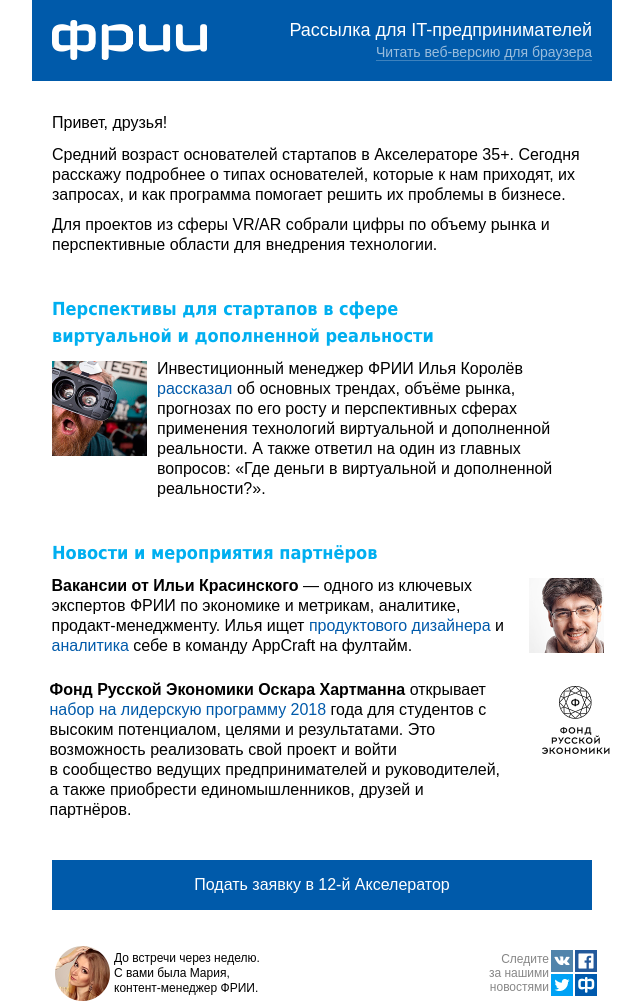
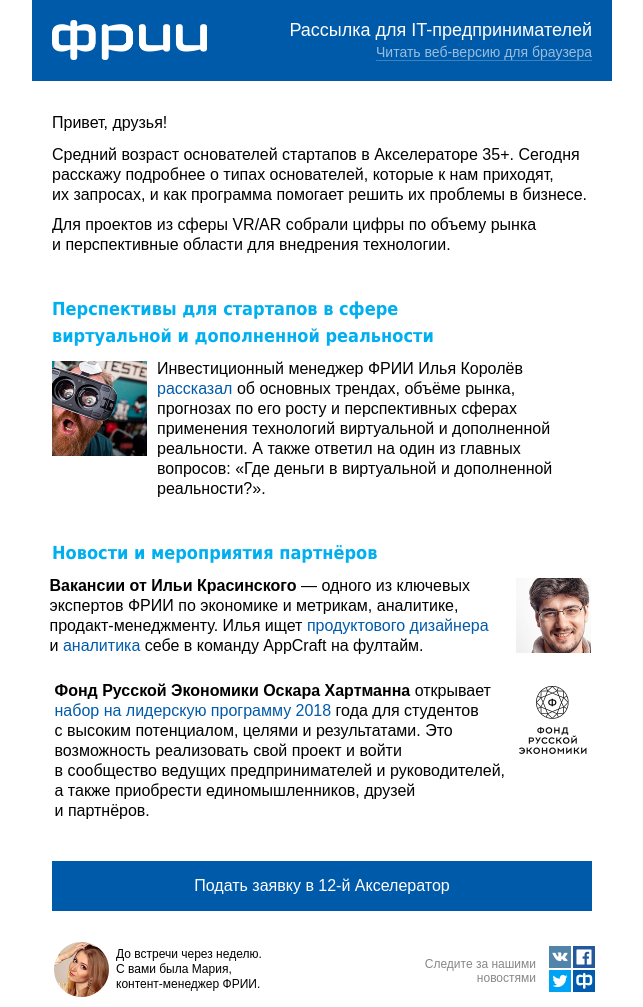
Before and after one commit to kompotik/ar3, a plain HTML site: page index.html in a window 1280 px wide. Shown: the whole page, without its empty margins (318-961 px from the left). Drawn offline with Linux system fonts and the light colour scheme.

Commit message:
сделал по мокапу

```diff
--- a/index.html
+++ b/index.html
@@ -116,7 +116,7 @@
             line-height: 1.25em;">
           Cредний возраст основателей стартапов в Акселераторе 35+. Сегодня
           расскажу подробнее о типах основателей, которые к нам приходят,
-          их запросах, и как программа помогает решить их проблемы в бизнесе.
+          <br>их запросах, и как программа помогает решить их проблемы в бизнесе.
         </p>
       </td>
     </tr>
@@ -133,7 +133,7 @@
             font-size: 16px;
             line-height: 1.25em;">
           Для проектов из сферы VR/AR собрали цифры по объему рынка
-          и перспективные области для внедрения технологии.
+         <br> и перспективные области для внедрения технологии.
         </p>
       </td>
     </tr>
@@ -240,7 +240,7 @@
   <table align="center" style="width: 620px; padding: 0 0px 10px 36px; border-spacing: 0;">
     <tr>
       <td style="padding:0 0 10px 6px;">
-        <p style="width: 455px; margin: 0 0 0 23px; font-family: Arial, Helvetica, sans-serif; font-size: 16px; line-height: 1.25em; vertical-align: top;">
+        <p style="width: 452px; margin: 0 0 0 8px; font-family: Arial, Helvetica, sans-serif; font-size: 16px; line-height: 1.25em; vertical-align: top;">
           <strong>Вакансии от Ильи Красинского</strong> — одного из ключевых
           экспертов ФРИИ по экономике и метрикам, аналитике,
           продакт-менеджменту. Илья ищет <a href="#" style="text-decoration: none; color: #005aaa;">продуктового дизайнера</a>
@@ -249,19 +249,23 @@
       </td>
 
       <td style="width: 75px; padding: 2px 28px 0 0px; vertical-align: top;">
-        <img src="frees.png" alt="frees" style="width: 75px; display: block; padding: 0 26px 0 0px;">
+        <img src="frees.png"
+             alt="frees"
+            style="width: 75px; display: block; padding: 0 26px 0 0px;">
       </td>
     </tr>
     <tr>
-      <td style="padding: 0 24px 0 0px; vertical-align: top;">
-        <p style="width: 455px; margin: 14px 0 0 27px; font-family: Arial, Helvetica, sans-serif; font-size: 16px; line-height: 1.25em;">
+      <td style="padding: 1px 0px 0px 0px; vertical-align: top;">
+        <p style="width: 461px; margin: 14px 0 0 19px; font-family: Arial, Helvetica, sans-serif; font-size: 16px; line-height: 1.25em;">
           <b>Фонд Русской Экономики Оскара Хартманна</b> открывает
-          <a href="#" style="text-decoration: none; color: #005aaa;">набор на лидерскую программу 2018</a> года для студентов с высоким потенциалом, целями и результатами. Это возможность реализовать свой проект и войти<br/>
-          в сообщество ведущих предпринимателей и руководителей, а также приобреcти единомышленников, друзей и партнёров.
+          <a href="#" style="text-decoration: none; color: #005aaa;">набор на лидерскую программу 2018</a> года для студентов<br> с высоким потенциалом, целями и результатами. Это возможность реализовать свой проект и войти <br/>
+          в сообщество ведущих предпринимателей и руководителей, а также приобреcти единомышленников, друзей<br>и партнёров.
           </p>
       </td>
-      <td style=" width: 75px; vertical-align: top; padding: 15px 20px 0 10px;">
-        <img src="fours.png" alt="fours" style="width: 75px; display: block; padding: 0.125em 0;"></td>
+      <td style=" width: 75px; vertical-align: top; padding: 15px 20px 0 0px;">
+        <img src="fours.png"
+             alt="fours"
+        style="width: 75px; display: block; padding: 0.125em 0;"></td>
     </tr>
   </table>
 
@@ -298,11 +302,7 @@
   </table>
 
   <table
-    style="
-       margin: 0 auto;
-       width: 620px;
-       border-spacing: 0;
-       padding: 0 0px 0px 20px;">
+    style="margin: 0 auto;width: 620px;border-spacing: 0;padding: 0 0px 0px 20px;">
     <tr>
       <td
         style="
@@ -311,15 +311,14 @@
         <table>
           <tr>
             <td>
-              <img src="sall.png" alt="sall"
-                style="
-                  display: block;
-                    width: 55px;">
+              <img src="sall.png"
+                   alt="sall"
+                   style=" display: block;width: 55px; margin:-10px 0px 0px -1px" >
             </td>
             <td>
               <p
                 style="
-                  margin: 0;
+                  margin: 3px 0px 12px 3px;
                   font-family: Arial, Helvetica, sans-serif;
                   font-size: 12px;
                   line-height: 1.25em;">
@@ -337,12 +336,11 @@
           width: 50%;">
         <table
           style="
-            border-spacing: 0; padding:0 0 0 154px">
+            border-spacing: 0; padding:0 0 7px 56px">
           <tr>
             <td
               style="
-                padding: 0;
-                width: 50%;">
+                padding: 0px;">
               <p
                 style="
                   vertical-align: middle;
@@ -350,48 +348,40 @@
                   font-family: Arial, Helvetica, sans-serif;
                   font-size: 12px;
                   color: #878787;">
-                Следите за нашими<br/>
+                Следите за нашими
                 новостями
               </p>
             </td>
             <td
               style="
-                padding: 0;">
+                padding: 3px 12px 2px 11px;">
               <table>
                 <tr>
                   <td
                     style="
                       padding: 0;">
                     <a href="https://vk.com/">
-                      <img src="vkg.png" alt="vkg"
-                        style="
-                          width: 22px;
-                          display: block;">
+                      <img src="vkg.png"
+                      alt="vkg"
+                      style=" width: 22px;display: block;">
                     </a>
                     <a href="https://twitter.com/">
-                      <img src="twen.png" alt="twen"
-                        style="
-                          display: block;
-                          width: 22px;
-                          margin:2px 0 0 0;">
+                      <img src="twen.png"
+                      alt="twen"
+                      style="display: bloc;width: 22px; margin:2px 0 0 0;">
                     </a>
                   </td>
                   <td
-                    style="
-                      padding: 0;">
+                    style="padding: 0;">
                     <a href="https://ru-ru.facebook.com/">
-                      <img src="fbr.png" alt="fbr"
-                        style="
-                          width: 22px;
-                          display: block;">
+                      <img src="fbr.png"
+                      alt="fbr"
+                      style="width: 22px;display: block;">
                     </a>
                     <a href="http://www.iidf.ru/startups/accelerator/">
-                      <img src="fr.png" alt="fric"
-                        style="
-                          display: block;
-                          width: 22px;
-                          margin:2px 0 0 0;"
-                      >
+                      <img src="fr.png"
+                           alt="fric"
+                           style="display: block;width: 22px;margin:2px 3px 4px 0px;" >
                     </a>
                   </td>
                 </tr>
```
